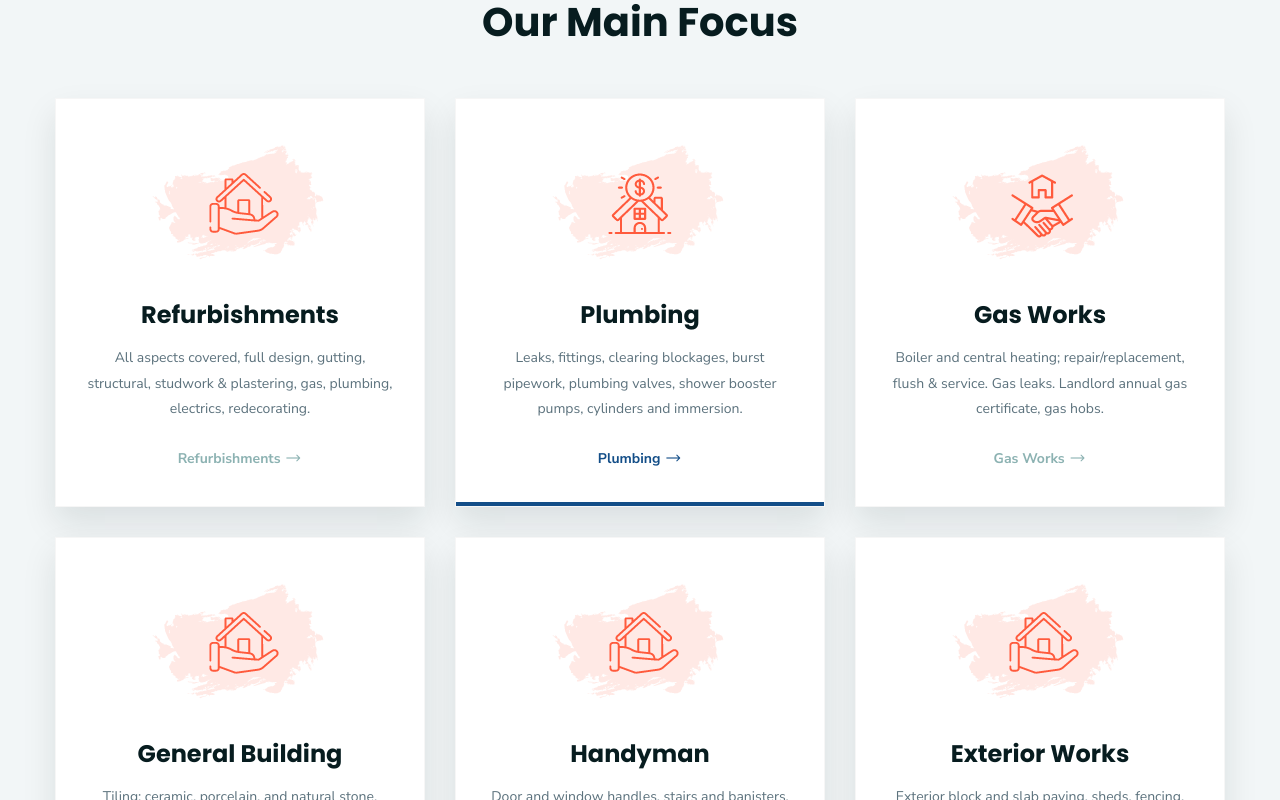
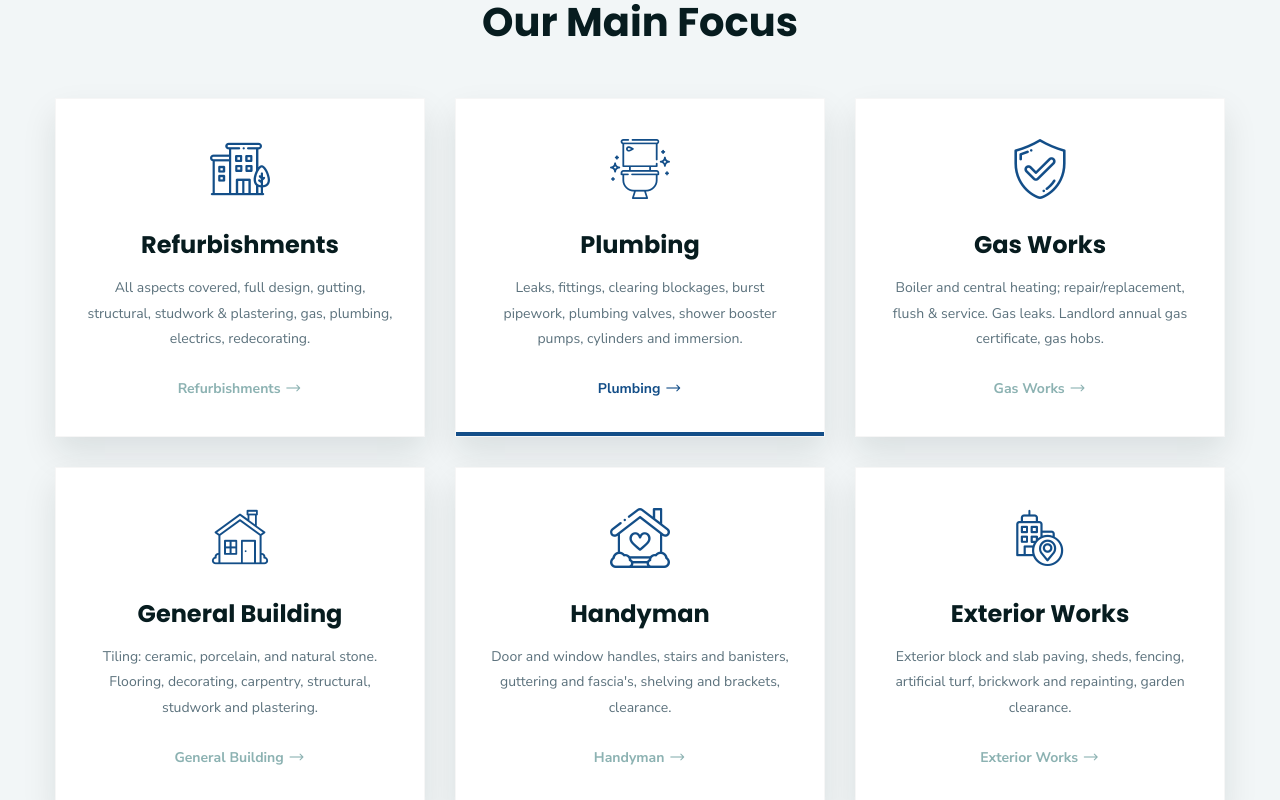
Before and after one commit to bendandoSolo/ValeBuildingServicesWebsite, a Next.js app: page / in a window 1280 px wide. Shown: the part 2180-2980 px from the top of the page. Built offline with nearby package versions, Linux system fonts and the light colour scheme.

Commit message:
icons changed

```diff
--- a/components/section-components/features-v1.js
+++ b/components/section-components/features-v1.js
@@ -22,7 +22,9 @@ class FeaturesV1 extends Component {
 					<div className="col-lg-4 col-sm-6 col-12">
 						<div className="ltn__feature-item ltn__feature-item-6 text-center bg-white  box-shadow-1">
 							<div className="ltn__feature-icon">
-								<img src="/assets/img/icons/icon-img/21.png" alt="Renovations and Refurbishment" />
+								{/* <i class="fa-sharp fa-solid fa-building"></i> */}
+								<i className="flaticon-apartment" />
+								{/* <img src="/assets/img/icons/icon-img/21.png" alt="Renovations and Refurbishment" /> */}
 							</div>
 							<div className="ltn__feature-info">
 								<h3><a href="/services/refurbishments">Refurbishments</a></h3>
@@ -34,7 +36,10 @@ class FeaturesV1 extends Component {
 					<div className="col-lg-4 col-sm-6 col-12">
 						<div className="ltn__feature-item ltn__feature-item-6 text-center bg-white  box-shadow-1 active">
 							<div className="ltn__feature-icon">
-								<img src="/assets/img/icons/icon-img/22.png" alt="#" />
+								<i className="flaticon-toilet" />
+								{/* <i class="fa-solid fa-toilet"></i> */}
+								{/* <img src="/assets/img/icons/icon-img/22.png" alt="#" /> */}
+
 							</div>
 							<div className="ltn__feature-info">
 								<h3><a href="/services/plumbing">Plumbing</a></h3>
@@ -46,7 +51,8 @@ class FeaturesV1 extends Component {
 					<div className="col-lg-4 col-sm-6 col-12">
 						<div className="ltn__feature-item ltn__feature-item-6 text-center bg-white  box-shadow-1">
 							<div className="ltn__feature-icon">
-								<img src="/assets/img/icons/icon-img/23.png" alt="#" />
+								<i className="flaticon-secure-shield" />
+								{/* <img src="/assets/img/icons/icon-img/23.png" alt="#" /> */}
 							</div>
 							<div className="ltn__feature-info">
 								<h3><a href="/services/gas-works">Gas Works</a></h3>
@@ -58,7 +64,9 @@ class FeaturesV1 extends Component {
 					<div className="col-lg-4 col-sm-6 col-12">
 						<div className="ltn__feature-item ltn__feature-item-6 text-center bg-white  box-shadow-1">
 							<div className="ltn__feature-icon">
-								<img src="/assets/img/icons/icon-img/21.png" alt="#" />
+								<i className="flaticon-home-1" />
+								{/* <i className="flaticon-secure" /> */}
+								{/* <img src="/assets/img/icons/icon-img/21.png" alt="#" /> */}
 							</div>
 							<div className="ltn__feature-info">
 								<h3><a href="/services/general-building">General Building</a></h3>
@@ -70,7 +78,8 @@ class FeaturesV1 extends Component {
 					<div className="col-lg-4 col-sm-6 col-12">
 						<div className="ltn__feature-item ltn__feature-item-6 text-center bg-white  box-shadow-1">
 							<div className="ltn__feature-icon">
-								<img src="/assets/img/icons/icon-img/21.png" alt="#" />
+								<i className="flaticon-home-2" />
+								{/* </img src="/assets/img/icons/icon-img/21.png" alt="#" /> */}
 							</div>
 							<div className="ltn__feature-info">
 								<h3><a href="/services/handyman">Handyman</a></h3>
@@ -82,7 +91,8 @@ class FeaturesV1 extends Component {
 					<div className="col-lg-4 col-sm-6 col-12">
 						<div className="ltn__feature-item ltn__feature-item-6 text-center bg-white  box-shadow-1">
 							<div className="ltn__feature-icon">
-								<img src="/assets/img/icons/icon-img/21.png" alt="#" />
+								<i className="flaticon-building" />
+								{/* <img src="/assets/img/icons/icon-img/21.png" alt="#" /> */}
 							</div>
 							<div className="ltn__feature-info">
 								<h3><a href="/services/exterior-works">Exterior Works</a></h3>
```
